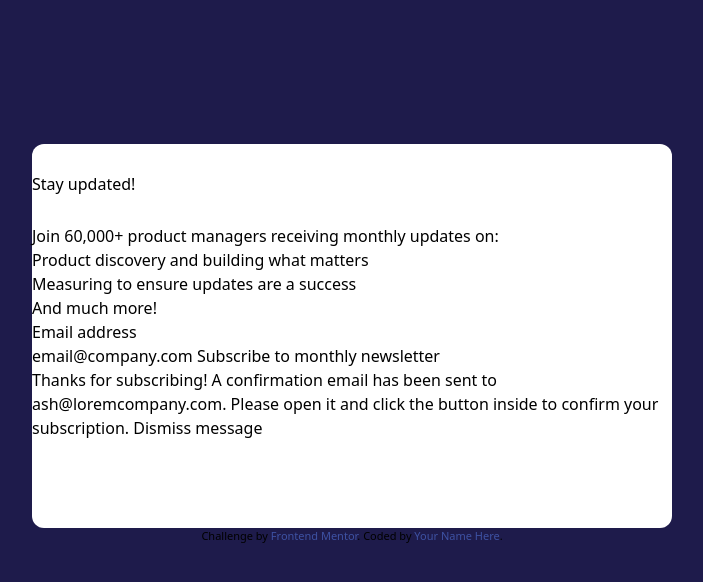
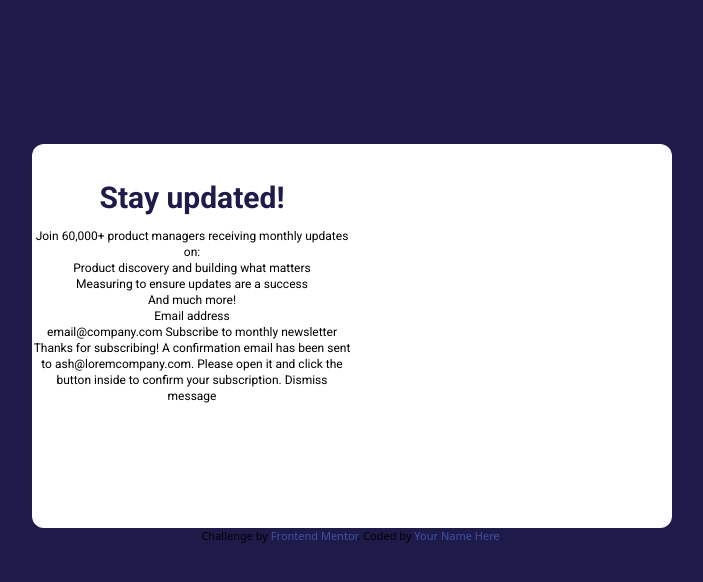
Before and after one commit to AdriannaLen/Newsletter-signup-form, a website: page src/index.html in a window 1280 px wide. Shown: the whole page, without its empty margins (288-991 px from the left). Drawn offline with Linux system fonts and the light colour scheme.

Commit message:
add font and colors

```diff
--- a/src/index.html
+++ b/src/index.html
@@ -4,6 +4,9 @@
   <meta charset="UTF-8">
   <meta name="viewport" content="width=device-width, initial-scale=1.0"> <!-- displays site properly based on user's device -->
   <link rel="stylesheet" href="output.css">
+  <link rel="preconnect" href="https://fonts.googleapis.com">
+  <link rel="preconnect" href="https://fonts.gstatic.com" crossorigin>
+  <link href="https://fonts.googleapis.com/css2?family=Roboto:ital,wght@0,100;0,300;0,400;0,500;0,700;0,900;1,100;1,300;1,400;1,500;1,700;1,900&display=swap" rel="stylesheet">
   <link rel="icon" type="image/png" sizes="32x32" href="./assets/images/favicon-32x32.png">
 
   <title>Frontend Mentor | Newsletter sign-up form with success message</title>
@@ -17,11 +20,11 @@
 <body class=" bg-indigo-950">
 
   <!-- Sign-up form start -->
-<div class="bg-white w-3/6 h-96 rounded-xl mr-auto ml-auto	mt-36 flex">
-  <div class="float-right">
-  <h1 class="mt-7">Stay updated!</h1>
-  <div class="mt-7">
-    <h1>Join 60,000+ product managers receiving monthly updates on:</h1>
+<div class="font-roboto relative flex text-xs bg-white w-3/6 h-96 rounded-xl mr-auto ml-auto	mt-36">
+  <div class="float-left w-2/4 text-center">
+  <h1 class="mt-9 font-bold text-3xl text-indigo-950">Stay updated!</h1>
+  <div class="mt-3">
+    <h1 class="pr-auto pl-auto">Join 60,000+ product managers receiving monthly updates on:</h1>
   </div>
   <div class="options">
     <ul>
--- a/tailwind.config.js
+++ b/tailwind.config.js
@@ -6,3 +6,15 @@ module.exports = {
   },
   plugins: [],
 }
+
+const defaultTheme = require('tailwindcss/defaultTheme');
+
+module.exports = {
+  theme: {
+    extend: {
+      fontFamily: {
+        roboto: ['"roboto"', ...defaultTheme.fontFamily.sans]
+      }
+    }
+  },
+}
```
Also changed, not shown: src/output.css.
